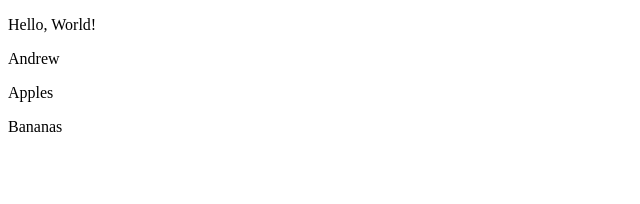
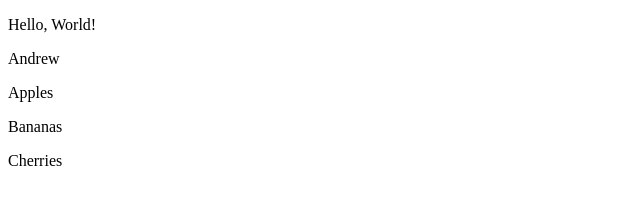
Before and after one commit to andrewmcconville/ex-1, a plain HTML site: page index.html in a window 1280 px wide. Shown: the full height of the page, 0-640 px from the left. Drawn offline with Linux system fonts and the light colour scheme.

Commit message:
added cherries

```diff
--- a/index.html
+++ b/index.html
@@ -10,5 +10,6 @@
         <p>Andrew</p>
         <p>Apples</p>
         <p>Bananas</p>
+        <p>Cherries</p>
     </body>
 </html>
```
